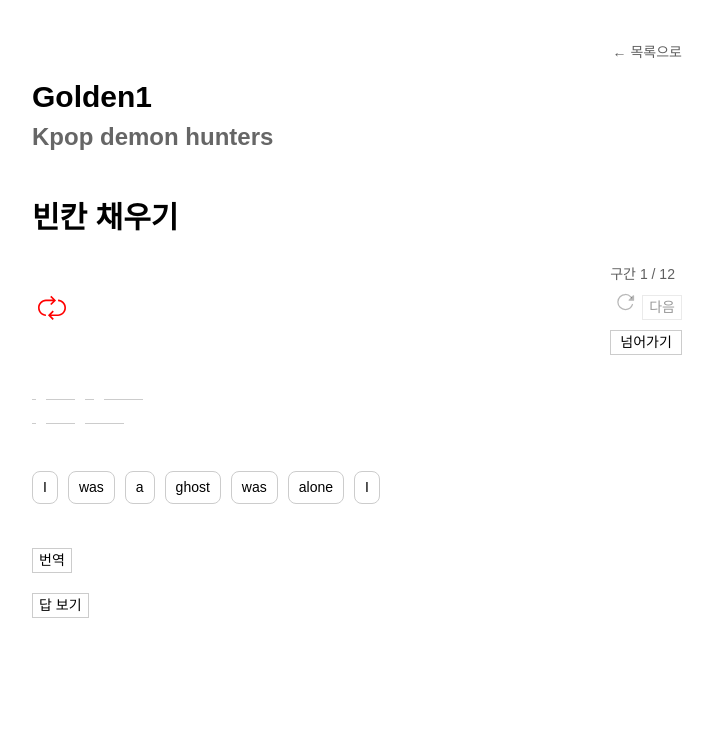
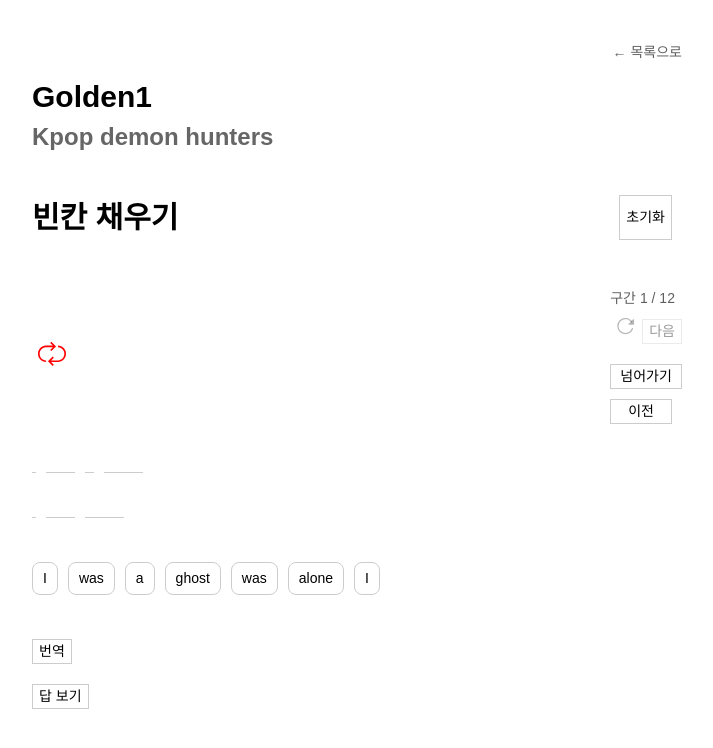
Before and after one commit to publisher-hana/eng-study, a React (Vite) app: page /#/detail/1 in a window 1280 px wide. Shown: the top 748 px of the page, without its empty margins (283-996 px from the left). Built offline with nearby package versions, Linux system fonts and the light colour scheme.

Commit message:
초기화, 이전버튼 추가

```diff
--- a/src/pages/DetailPage.jsx
+++ b/src/pages/DetailPage.jsx
@@ -85,6 +85,21 @@ const DetailPage = () => {
   const handleSkip = () => {
     setCurrentIndex(i => Math.min(i + 1, segments.length - 1));
   };
+  //초기화
+  const handleReset = () => {
+    setFilled(Array(originalWords.length).fill(null)); //  모두 비우기
+    setTokens(shuffle([...originalWords]));            //  모든 단어 다시 풀어놓기
+    setWrongIndex(null);                               //  오답 표시 초기화
+  };
+  //이전
+  const handlePrev = () => {
+    if (currentIndex > 0) {
+      setCurrentIndex(i => i - 1);   // 이전 세그먼트로
+    } else {
+      // 맨 앞이면 선택: 무시/알림/루프 등
+      console.log('첫 구간입니다');
+    }
+  };
 
   const breakAfter = useMemo(() => {
     const idxSet = new Set();
@@ -108,8 +123,10 @@ const DetailPage = () => {
 
       {/* ✅ 고유한 플레이어 컨테이너 id 사용 */}
       <div id={playerElementId} className="player" />
-
-      <h2 className="lesson-title">빈칸 채우기</h2>
+      <div className='title-area'>
+        <h2 className="lesson-title">빈칸 채우기</h2>
+        <button className='btn' onClick={handleReset}>초기화</button>
+      </div>
       <div className='control'>
         <button
           className={`loop-btn ${loop ? 'active' : ''}`}
@@ -135,6 +152,7 @@ const DetailPage = () => {
           </div>
           <div className='section-info'>
             <button className='next-btn' onClick={handleSkip}>넘어가기</button>
+            <button className='btn' onClick={handlePrev}>이전</button>
           </div>
         </div>
       </div>
@@ -153,7 +171,7 @@ const DetailPage = () => {
                   {filled[i] || word}
                 </span>
               </span>
-              {breakAfter.has(i) && <br className="comma-break" />}
+              {breakAfter.has(i) && <span className="comma-break" />}
             </React.Fragment>
           ))
         )}
--- a/src/styles/common.css
+++ b/src/styles/common.css
@@ -23,6 +23,20 @@
   text-align: right;
   margin-bottom: .625rem;
 }
+.title-area{
+  display: flex;
+  justify-content: space-between;
+  margin-bottom: 3rem;
+}
+.lesson-title{
+  font-size: 1.875rem;
+  color: #000;
+}
+.lesson-artist{
+  font-size: 1.5rem;
+  color: #666;
+  margin-bottom: 2.5rem;
+}
 .player{
   margin-bottom: 2.5rem;
 }
@@ -38,7 +52,7 @@
   font-size: 14px;
   .next-btn{
     font-size: 14px;
-    margin-top: 10px;
+    margin: 10px 0;
   }
 }
 .loop-btn.active{
@@ -53,12 +67,19 @@
 }
 .quiz-block{
   margin:20px 0;
+  display: flex;
+  flex-wrap: wrap;
+  gap:10px;
+}
+.comma-break{
+  flex-basis:100%;
+  width:100%;
+  height:0;
+  padding:0;
+  margin:0;
 }
 .quiz-block .splice-cover{
    border-bottom:1px solid #ccc;
-  &+span{
-    margin-left: 10px;
-  }
 }
 .quiz-block .splice.blank {
   color: transparent;   /*텍스트만 안 보이게 */
@@ -83,15 +104,7 @@
     border:1px solid #ccc;
     margin-right: 10px;
 }
-.lesson-title{
-  font-size: 1.875rem;
-  color: #000;
-}
-.lesson-artist{
-  font-size: 1.5rem;
-  color: #666;
-  margin-bottom: 2.5rem;
-}
+
 .show-en{
   word-break: keep-all;
 }
```
